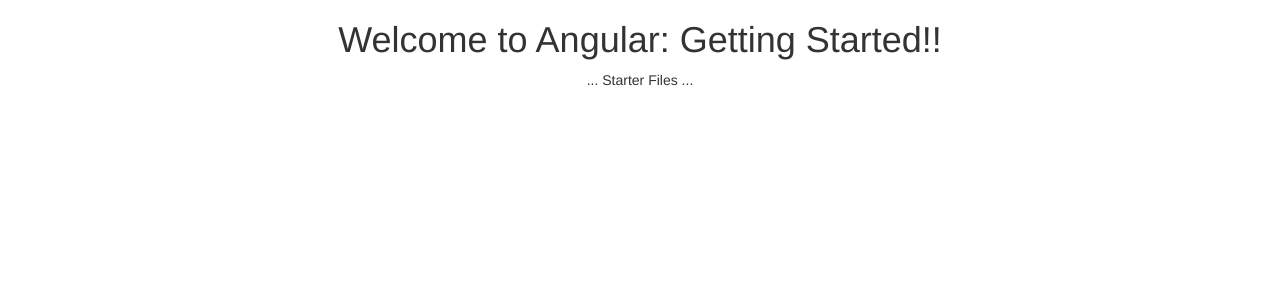
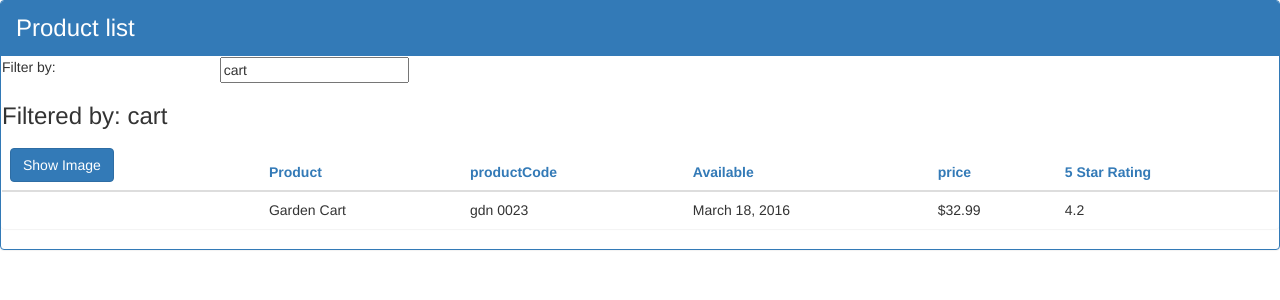
Before and after one commit to rekhamundada/angular-practice-DeborahKurata, an Angular app: page / in a window 1280 px wide. Shown: the top 300 px of the page. Built offline with nearby package versions, Linux system fonts and the light colour scheme.

Commit message:
components and filter works

```diff
--- a/src/app/app.component.html
+++ b/src/app/app.component.html
@@ -1,7 +1,4 @@
 <!--The whole content below can be removed with the new code.-->
-<div style="text-align:center">
-  <h1>
-    Welcome to {{title}}!!
-  </h1>
-  ... Starter Files ...
+<div >
+  <pm-products></pm-products>
 </div>
--- /dev/null
+++ b/src/app/product/product-list.component.css
@@ -0,0 +1,3 @@
+thead {
+  color:#337ab7;
+}
--- /dev/null
+++ b/src/app/product/product-list.component.html
@@ -0,0 +1,56 @@
+
+<div class='panel panel-primary'>
+  <div class='panel-heading'>
+      {{pageTitle}}
+  </div>
+  <div class= 'panel body'>
+    <div class='row'>
+      <div class='col-md-2'>Filter by:</div>
+      <div class='col-md-4'>
+        <input type='text'
+          [(ngModel)]='listFilter'/>
+      </div>
+    </div>
+    <div class='row'>
+      <div class='col-md-6'>
+        <h3>Filtered by: {{listFilter}}</h3>
+      </div>
+    </div>
+
+    <div class='table-responsive'>
+      <table class = 'table'
+        *ngIf='products && products.length'>
+        <thead>
+          <tr>
+            <th>
+              <button class='btn btn-primary' (click)='toggleImage()'>
+               {{showImage ? 'Hide' : 'Show'}} Image
+              </button>
+            </th>
+            <th>Product</th>
+            <th>productCode</th>
+            <th>Available</th>
+            <th>price</th>
+            <th>5 Star Rating</th>
+          </tr>
+        </thead>
+        <tbody>
+          <tr *ngFor='let product of filteredProducts'>
+            <td>
+              <img *ngIf='showImage'
+              [src]='product.imageUrl'
+               [title]='product.productName'
+               [style.width.px]='imageWidth'
+               [style.margin.px]='imageHeight'>
+            </td>
+            <td>{{product.productName}}</td>
+            <td>{{product.productCode | lowercase | ConvertToSpaces:'-'}}</td>
+            <td>{{product.releaseDate}}</td>
+            <td>{{product.price | currency:'USD':true: '1.2-2'}}</td>
+            <td>{{product.starRating}}</td>
+          </tr>
+        </tbody>
+      </table>
+    </div>
+  </div>
+</div>
--- /dev/null
+++ b/src/app/product/product-list.component.ts
@@ -0,0 +1,84 @@
+import { Component, OnInit } from '@angular/core';
+import { IProduct } from './product';
+//import { ConvertToSpacesPipe } from '../shared/convert-to-spaces.pipe';
+
+@Component({
+  selector: 'pm-products',
+  templateUrl: 'product-list.component.html',
+  styleUrls: ['product-list.component.css']
+})
+
+export class ProductListComponent implements OnInit {
+  pageTitle: string= 'Product list';
+  imageWidth: number= 50;
+  imageHeight: number= 2;
+  showImage: boolean= false;
+ _listFilter: string;
+  get listFilter(): string {
+    return this._listFilter;
+  }
+  set listFilter(value: string){
+    this._listFilter = value;
+    this.filteredProducts = this.listFilter ? this.performFilter(this.listFilter) : this.products;
+  }
+
+  filteredProducts: IProduct[];
+  products: IProduct[]= [
+    {
+        'productId': 1,
+        'productName': 'Leaf Rake',
+        'productCode': 'GDN-0011',
+        'releaseDate': 'March 19, 2016',
+        'description': 'Leaf rake with 48-inch wooden handle.',
+        'price': 19.95,
+        'starRating': 3.2,
+        'imageUrl': 'http://openclipart.org/image/300px/svg_to_png/26215/Anonymous_Leaf_Rake.png'
+    },
+    {
+        'productId': 2,
+        'productName': 'Garden Cart',
+        'productCode': 'GDN-0023',
+        'releaseDate': 'March 18, 2016',
+        'description': '15 gallon capacity rolling garden cart',
+        'price': 32.99,
+        'starRating': 4.2,
+        'imageUrl': 'http://openclipart.org/image/300px/svg_to_png/58471/garden_cart.png'
+    },
+    {
+        'productId': 5,
+        'productName': 'Hammer',
+        'productCode': 'TBX-0048',
+        'releaseDate': 'May 21, 2016',
+        'description': 'Curved claw steel hammer',
+        'price': 8.9,
+        'starRating': 4.8,
+        'imageUrl': 'http://openclipart.org/image/300px/svg_to_png/73/rejon_Hammer.png'
+    },
+    {
+        'productId': 10,
+        'productName': 'Video Game Controller',
+        'productCode': 'GMG-0042',
+        'releaseDate': 'October 15, 2015',
+        'description': 'Standard two-button video game controller',
+        'price': 35.95,
+        'starRating': 4.6,
+        'imageUrl': 'http://openclipart.org/image/300px/svg_to_png/120337/xbox-controller_01.png'
+    }
+];
+constructor() {
+  this.filteredProducts = this.products;
+  this.listFilter = 'cart';
+}
+
+performFilter(filterBy: string): IProduct[] {
+  filterBy = filterBy.toLocaleLowerCase();
+    return this.products.filter((product: IProduct) =>
+      product.productName.toLocaleLowerCase().indexOf(filterBy) !== -1 );
+}
+ toggleImage(): void {
+  this.showImage = !this.showImage;
+ }
+ ngOnInit() {
+   console.log('implemneting lifecycle hook OnInit');
+ }
+}
--- /dev/null
+++ b/src/app/product/product.ts
@@ -0,0 +1,10 @@
+export interface IProduct {
+  productId: number;
+  productName: string;
+  productCode: string;
+  releaseDate: string;
+  description: string;
+  price: number;
+  starRating: number;
+  imageUrl: string;
+}
--- /dev/null
+++ b/src/app/shared/convert-to-spaces.pipe.ts
@@ -0,0 +1,12 @@
+import { PipeTransform, Pipe } from "@angular/core";
+
+
+@Pipe({
+  name: 'ConvertToSpaces'
+})
+export class ConvertToSpacesPipe implements PipeTransform{
+  transform(value: string, character: string): string {
+    return value.replace(character, ' ');
+  }
+
+}
```
Also changed, not shown: src/app/app.module.ts (+9 -3 lines).
